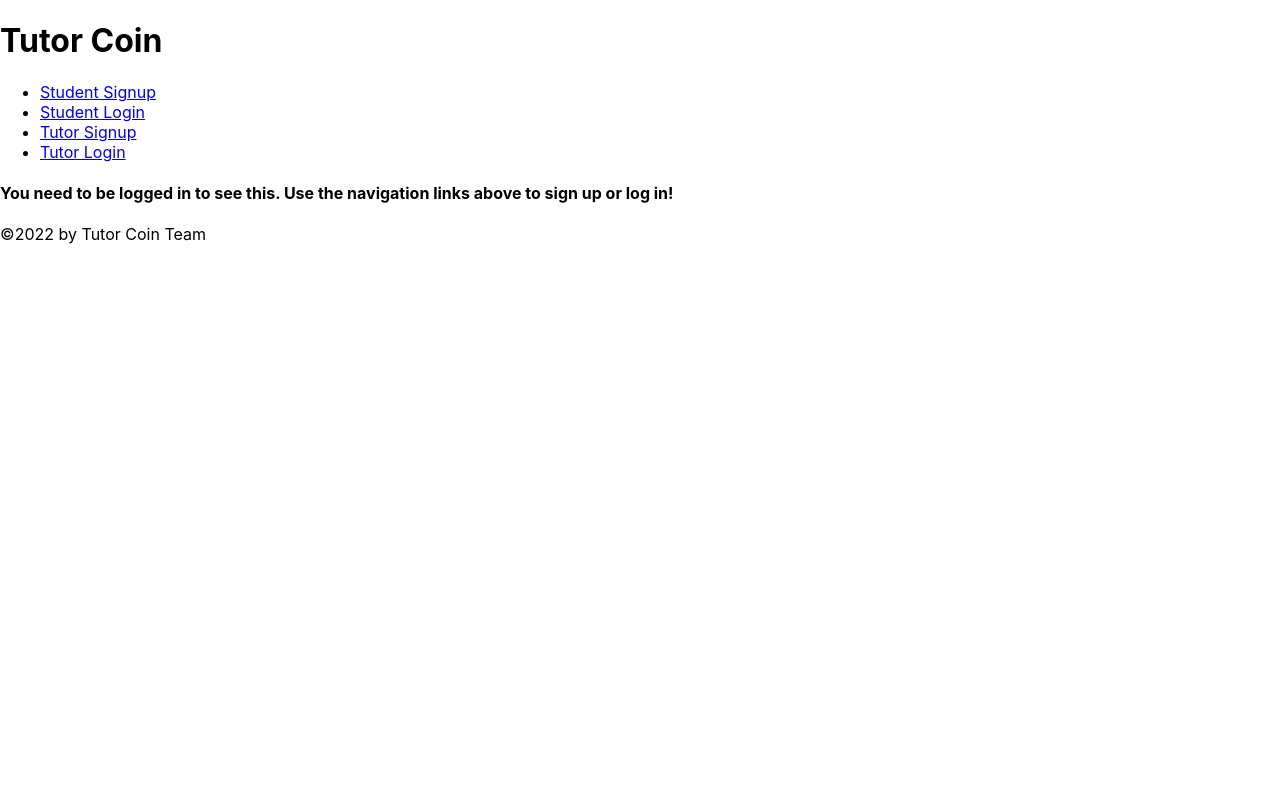
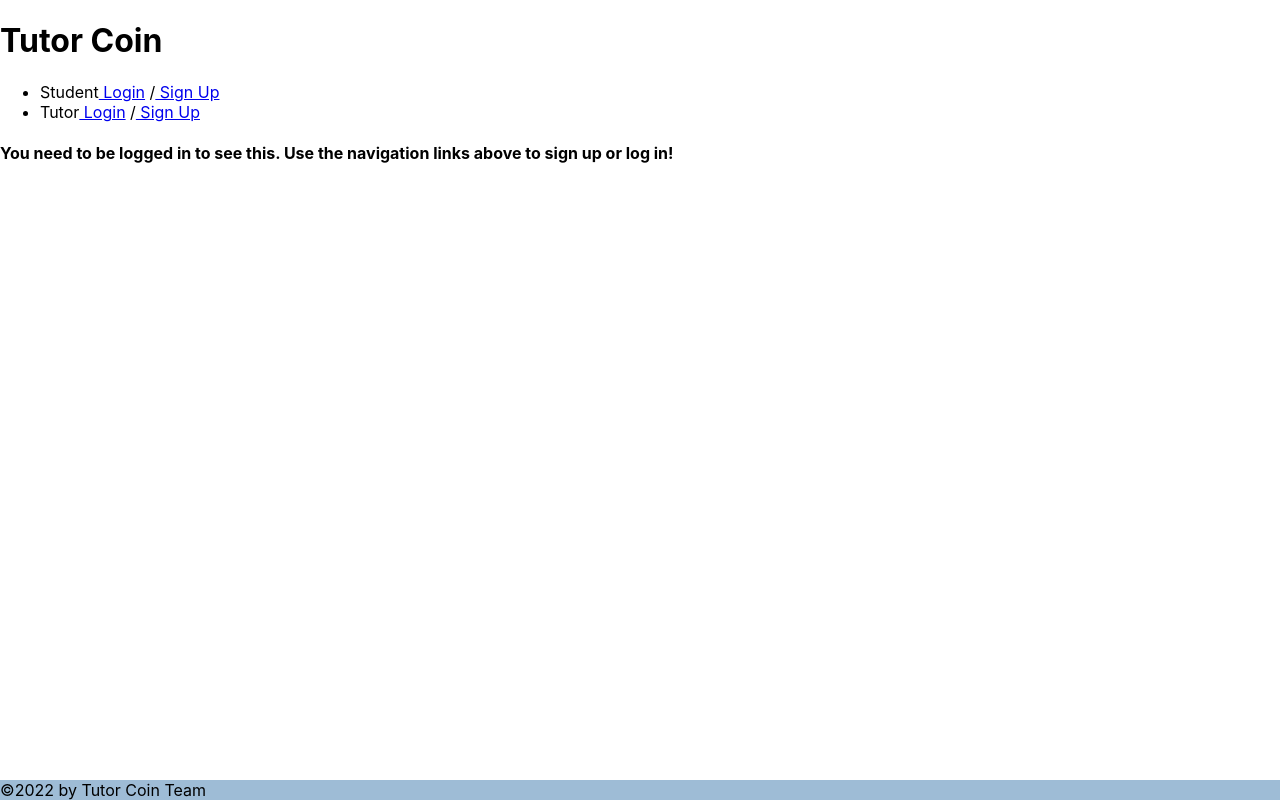
Before and after one commit to mpeterson56/Project-3, a React (Create React App) app in the folder client/: page /tutorProfile in a window 1280 px wide. Built offline with nearby package versions, Linux system fonts and the light colour scheme; no server answers.

Commit message:
making single login and signup links for student and tutor

```diff
--- /dev/null
+++ b/client/src/components/Footer/footer.css
@@ -0,0 +1,7 @@
+.footer {
+    position: fixed;
+    bottom: 0;
+    width: 100%;
+    background-color: #9EBCD6;
+
+  }
--- a/client/src/components/Footer/index.js
+++ b/client/src/components/Footer/index.js
@@ -1,9 +1,10 @@
 import React from 'react';
+import "./footer.css";
 
 const Footer = () => {
   return (
     <footer>
-      <div>
+      <div className='footer'>
         &copy;{new Date().getFullYear()} by Tutor Coin Team
       </div>
     </footer>
--- a/client/src/components/Navbar.js
+++ b/client/src/components/Navbar.js
@@ -15,27 +15,46 @@ function Nav() {
             </ul>
           );
         } else {
-          return (
+          // return (
+          //   <ul>
+          //     <li>
+          //       <Link to="/studentSignup">
+          //         Student Signup
+          //       </Link>
+          //     </li>
+          //     <li>
+          //       <Link to="/studentLogin">
+          //         Student Login
+          //       </Link>
+          //     </li>
+          //     <li>
+          //       <Link to="/tutorSignup">
+          //         Tutor Signup
+          //       </Link>
+          //     </li>
+          //     <li>
+          //       <Link to="/tutorLogin">
+          //         Tutor Login
+          //       </Link>
+          //     </li>
+          //   </ul>
+          // );
+           return (
             <ul>
               <li>
-                <Link to="/studentSignup">
-                  Student Signup
-                </Link>
+                  Student
+                  <span>
+                  <Link to="/studentLogin"> Login</Link> /
+                  <Link to="/studentSignup"> Sign Up</Link>
+                  </span>
               </li>
+
               <li>
-                <Link to="/studentLogin">
-                  Student Login
-                </Link>
-              </li>
-              <li>
-                <Link to="/tutorSignup">
-                  Tutor Signup
-                </Link>
-              </li>
-              <li>
-                <Link to="/tutorLogin">
-                  Tutor Login
-                </Link>
+                  Tutor
+                  <span>
+                  <Link to="/studentLogin"> Login</Link> /
+                  <Link to="/tutorSignup"> Sign Up</Link>
+                  </span>
               </li>
             </ul>
           );
```
